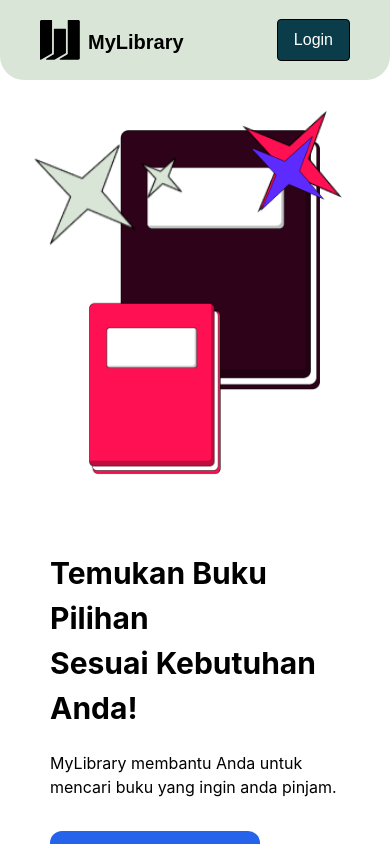
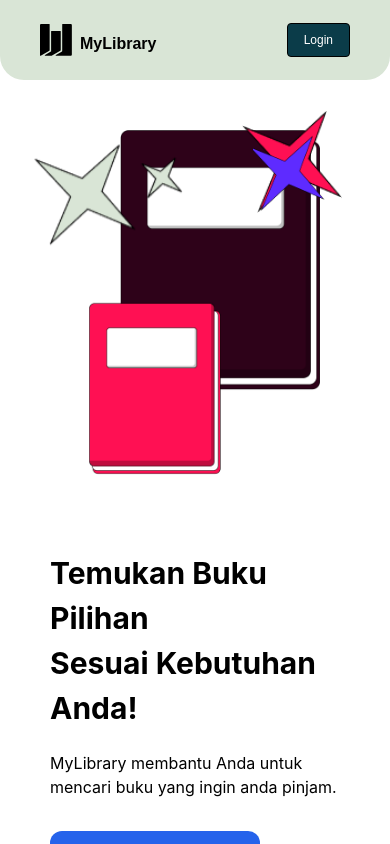
Before and after one commit to MuhamadThoriqAhnaf/PAW-Kel_9, a React (Create React App) app in the folder client/: page / in a window 390 px wide. Shown: the top 844 px of the page. Built offline with nearby package versions, Linux system fonts and the light colour scheme; no server answers.

Commit message:
fix: adjusting text

```diff
--- a/client/src/components/navbar.jsx
+++ b/client/src/components/navbar.jsx
@@ -2,17 +2,17 @@ import React from "react";
 
 export default function Navbar() {
   return (
-    <div className="rounded-b-3xl flex px-10 md:px-20 md:py-[16px] items-center justify-between bg-[#D9E5D6] h-[80px]">
+    <div className="rounded-b-3xl flex px-10 md:px-20 md:py-[16px] items-center justify-between bg-tosca h-[80px]">
       <a class="flex">
-        <img src="logo-black.svg " class="h-10 flex-auto"></img>
-        <span class="ml-2 mt-2 font-bold font-rubik text-xl flex-auto">
+        <img src="logo-black.svg " class="h-8 sm:h-9 md:h-10 flex-auto"></img>
+        <span class="ml-2 mt-2 font-bold font-rubik text-md sm:text-lg md:text-xl flex-auto">
           MyLibrary
         </span>
       </a>
       <a href="/login">
         <button
           type="button"
-          class="bg-green border border-black text-white font-medium font-rubik px-4 py-2 rounded hover:bg-black transition-colors"
+          class="bg-green border border-black text-white font-medium text-xs sm:text-sm md:text-md font-rubik px-4 py-2 rounded hover:bg-black transition-colors"
         >
           Login
         </button>
--- a/client/src/components/navbar2.jsx
+++ b/client/src/components/navbar2.jsx
@@ -22,19 +22,17 @@ export default function Navbar2() {
       <div className="rounded-b-3xl flex px-10 md:px-20 md:py-[16px] items-center justify-between bg-[#D9E5D6] h-[80px]">
       <a class="flex">
         <img src="logo-black.svg " class="h-10 flex-auto"></img>
-        <span class=" ml-2 mt-2 font-bold font-rubik text-xl flex-auto">
+        <span class=" ml-2 mt-2 font-bold font-rubik text-md sm:text-lg md:text-xl flex-auto">
           MyLibrary
         </span>
       </a>
-      {/* <a href="/"> */}
       <button
         type="button"
         onClick={() => signout()}
-        class="bg-green border border-black text-white font-medium font-rubik px-4 py-2 rounded hover:bg-black transition-colors"
+        class="bg-green border border-black text-white font-medium text-xs sm:text-sm md:text-md font-rubik px-4 py-2 rounded hover:bg-black transition-colors"
       >
         Logout
       </button>
-      {/* </a> */}
     </div>
   </>
 );
```
